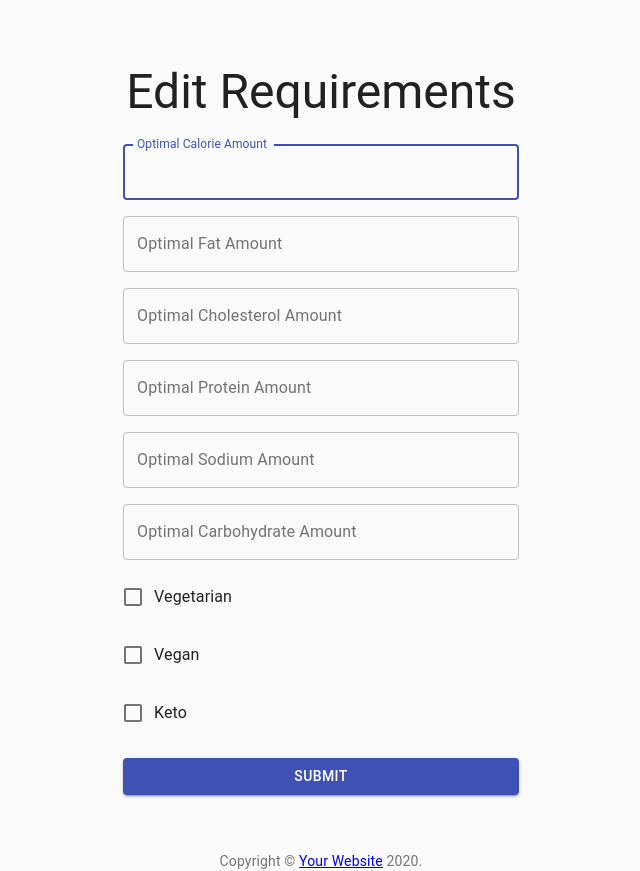
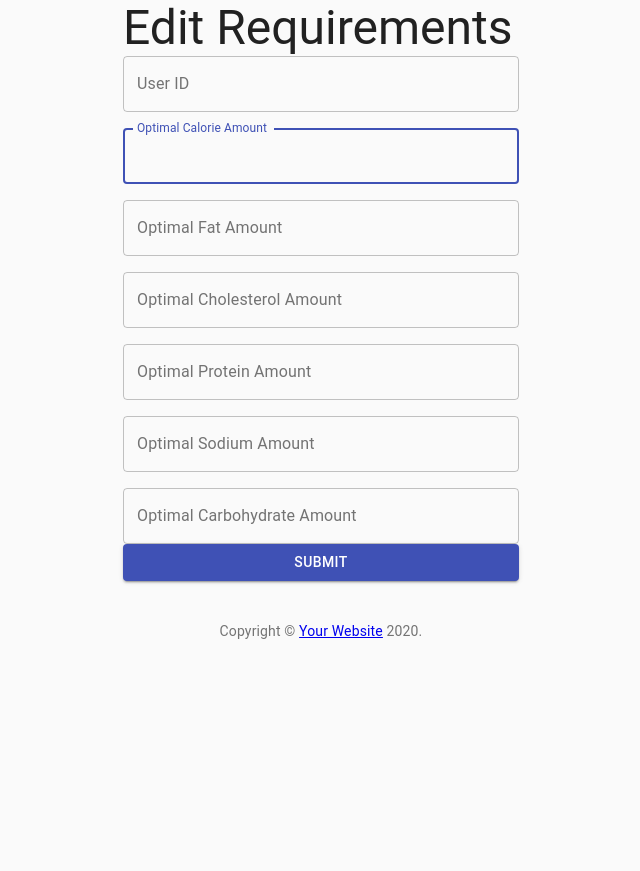
Before and after one commit to BradRaynaud/Team_Abraca-Data, a Next.js app in the folder frontend/: page /EditReqs in a window 1280 px wide. Shown: the whole page, without its empty margins (319-959 px from the left). After the commit the page ends 800 px from the top, so only its background shows below. Built offline with nearby package versions, Linux system fonts and the light colour scheme.

Commit message:
Fixed form submission for the edit requirement page

```diff
--- a/frontend/pages/EditReqs.js
+++ b/frontend/pages/EditReqs.js
@@ -25,7 +25,45 @@ function Copyright() {
   );
 }
 
-const useStyles = makeStyles(theme => ({
+class EditReqs extends React.Component {
+  constructor(props) {
+    super(props)
+    this.handleInputChange = this.handleInputChange.bind(this)
+    this.handleSubmit = this.handleSubmit.bind(this)
+    this.state = {
+      firstname:'firstName', lastname:'lastName', email:'email', lastname:'lastName', password:'password' //Id's
+    }
+  }
+
+  handleInputChange(event) { //parsed in, so whatever is inserted can be retrieved as value...(console.log(var))
+    this.setState({value: event.target.value})
+    event.preventDefault()
+  }
+
+  handleSubmit(event) { //handles submits, parse into "form" below
+    event.preventDefault()
+    const requestOptions = {
+      method: 'POST',
+      headers: { 'Content-Type': 'application/json' },
+      body: JSON.stringify({
+        ID: ID.value,
+        calories: calorie.value,
+        fat: fat.value,
+        cholesterol: cholesterol.value,
+        protein: protein.value,
+        sodium: sodium.value,
+        carbohydrate: carbohydrate.value
+      })
+    };
+    fetch('/api/hello_world', requestOptions)
+  }
+
+
+
+
+
+  render(){
+  const classes = makeStyles(theme => ({
     paper: {
       marginTop: theme.spacing(8),
       display: 'flex',
@@ -52,10 +90,6 @@ const useStyles = makeStyles(theme => ({
       margin: theme.spacing(3, 0, 2),
     },
   }));
-
-export default function SignUp() {
-  const classes = useStyles();
-
   return (
     <Container component="main" maxWidth="xs">
       <CssBaseline />
@@ -63,8 +97,18 @@ export default function SignUp() {
         <Typography component="h1" variant="h3">
           Edit Requirements
         </Typography>
-        <form className={classes.form} noValidate>
+        <form className={classes.form} onSubmit={this.handleSubmit}>
           <Grid container spacing={2}>
+          <Grid item xs={12}>
+              <TextField
+                name="User ID"
+                variant="outlined"
+                fullWidth
+                id="ID"
+                label="User ID"
+                autoFocus
+              />
+            </Grid>
             <Grid item xs={12}>
               <TextField
                 name="calorie"
@@ -120,26 +164,8 @@ export default function SignUp() {
                 name="carbohydrate"
               />
             </Grid>
-            <Grid item xs={12}>
-              <FormControlLabel
-                control={<Checkbox value="allowExtraEmails" color="primary" />}
-                label="Vegetarian"
-              />
           </Grid>
-            <Grid item xs={12}>
-              <FormControlLabel
-                control={<Checkbox value="allowExtraEmails" color="primary" />}
-                label="Vegan"
-              />
-            </Grid>
-            <Grid item xs={12}>
-              <FormControlLabel
-                control={<Checkbox value="allowExtraEmails" color="primary" />}
-                label="Keto"
-              />
-            </Grid>
-          </Grid>
-          <Link href='/homePage'>
+
             <Button
                 type="submit"
                 fullWidth
@@ -149,7 +175,7 @@ export default function SignUp() {
             >
                 Submit
             </Button>
-          </Link>
+
         </form>
       </div>
       <Box mt={5}>
@@ -158,3 +184,6 @@ export default function SignUp() {
     </Container>
   );
   }
+}
+
+export default EditReqs;
--- a/frontend/pages/SignIn.js
+++ b/frontend/pages/SignIn.js
@@ -49,7 +49,7 @@ const useStyles = makeStyles(theme => ({
 
 //const classes = useStyles(); //when ran it highlights this line of code, no matter where i put it. thows it off somehow??
 
-class SignUp extends React.Component {
+class SignIn extends React.Component {
   constructor(props) {
     super(props)
     this.handleInputChange = this.handleInputChange.bind(this)
@@ -151,4 +151,4 @@ class SignUp extends React.Component {
 }
 }
 
-export default SignUp;
+export default SignIn;
```
Lines whose indentation alone changed are shown as unchanged.
